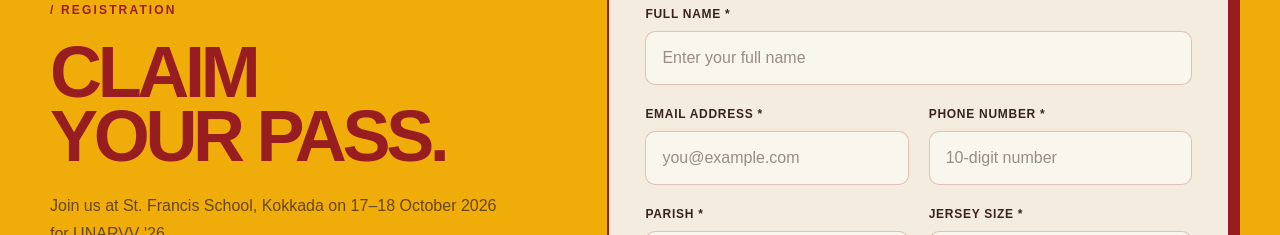
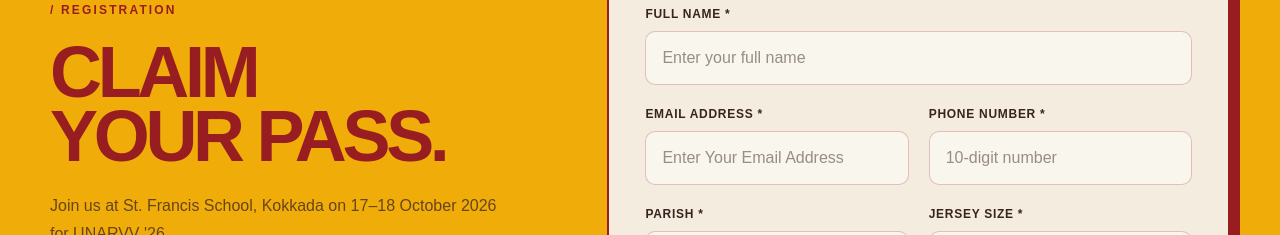
Before and after one commit to ashwathjohn/UnarvvWebsite, a React (Vite) app in the folder client/: page / in a window 1280 px wide. Shown: the part 3140-3375 px from the top of the page. Built offline with nearby package versions, Linux system fonts and the light colour scheme; no server answers.

Commit message:
Placeholder changes

```diff
--- a/client/src/components/home/Registration.jsx
+++ b/client/src/components/home/Registration.jsx
@@ -881,7 +881,7 @@ function Registration() {
                       loading
                     }
                     className="form-control disabled:cursor-not-allowed disabled:opacity-60"
-                    placeholder="you@example.com"
+                    placeholder="Enter Your Email Address"
                     autoComplete="email"
                     maxLength={
                       150
--- a/client/src/pages/RetrievePass.jsx
+++ b/client/src/pages/RetrievePass.jsx
@@ -195,7 +195,7 @@ function RetrievePass() {
                 onChange={handleChange}
                 disabled={loading}
                 className="form-control disabled:cursor-not-allowed disabled:opacity-60"
-                placeholder="you@example.com"
+                placeholder="Enter Your Email Address"
                 autoComplete="email"
               />
             </div>
```
